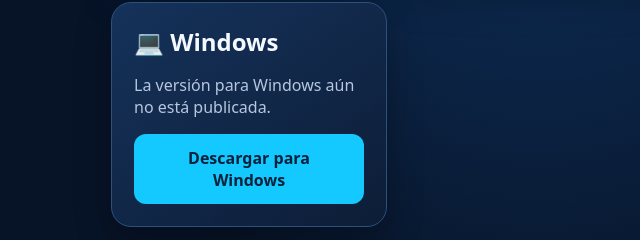
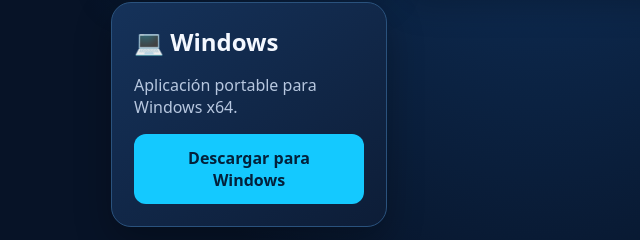
Before and after one commit to renatosalinas-proyectos/catflix-distribucion, a plain HTML site: page index.html in a window 1280 px wide. Shown: the part 516-756 px from the top of the page, 99-739 px from the left. Drawn offline with Linux system fonts and the light colour scheme.

```diff
--- a/index.html
+++ b/index.html
@@ -16,7 +16,7 @@ header{text-align:center;margin-bottom:34px}h1{font-size:clamp(2.3rem,8vw,4rem);
 <article class="card"><h2>📱 Usuario Android</h2><p>Para celulares y tablets Android.</p><a class="btn" id="android" aria-disabled="true">Cargando…</a><div class="version" id="androidVersion"></div></article>
 <article class="card"><h2>🛠 Administrador Android</h2><p>Versión para administrar tus listas y dispositivos.</p><a class="btn" id="admin" aria-disabled="true">Cargando…</a><div class="version" id="adminVersion"></div></article>
 <article class="card"><h2>📺 Google TV</h2><p>Instalador para Android TV y Chromecast con Google TV.</p><a class="btn" id="tv" aria-disabled="true">Cargando…</a><div class="version" id="tvVersion"></div></article>
-<article class="card"><h2>💻 Windows</h2><p>La versión para Windows aún no está publicada.</p><a class="btn" id="windows" aria-disabled="true">Próximamente</a></article>
+<article class="card"><h2>💻 Windows</h2><p>Aplicación portable para Windows x64.</p><a class="btn" id="windows" aria-disabled="true">Próximamente</a></article>
 </section>
 <div class="note"><strong>Instalación Android:</strong> descarga el APK y ábrelo desde tu dispositivo. Si Android lo solicita, permite instalar aplicaciones para CatFlix. Para actualizar, instala la nueva versión sobre la anterior; conserva los datos si ya tienes la edición firmada correspondiente.</div>
 <footer>CatFlix · página de distribución</footer></main>
```
